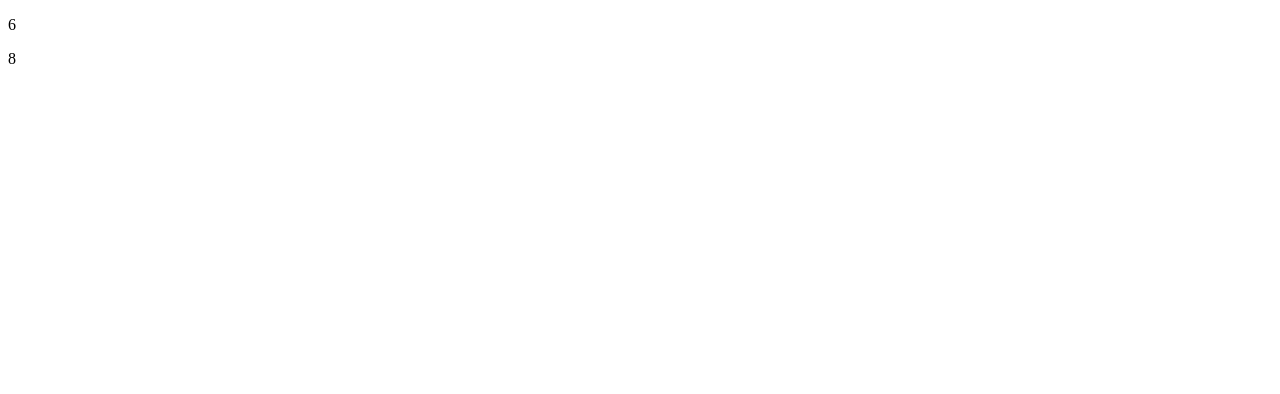
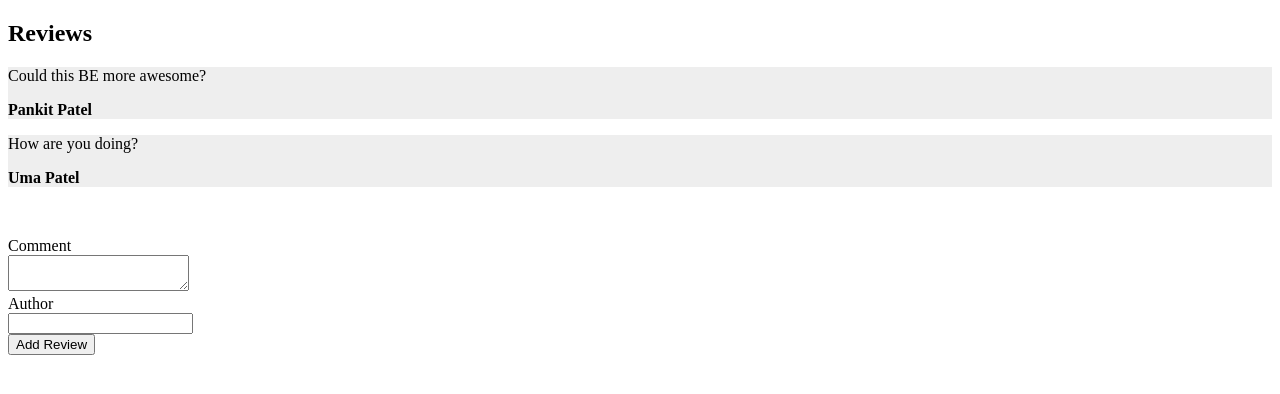
Before and after one commit to pankitpatel08/AngularJS, a plain HTML site: page index.html in a window 1280 px wide. Drawn offline with nearby package versions, Linux system fonts and the light colour scheme.

Commit message:
form,  button, hide-show

```diff
--- a/app.js
+++ b/app.js
@@ -1 +1,57 @@
 var app = angular.module('myApp', []);
+app.controller('MyController', ['$scope', function ($scope) {
+
+    $scope.form = {};
+    $scope.addReview = function () {
+        $scope.reviews.push($scope.form);
+        $scope.form = {};
+    }
+
+
+    $scope.reviews = [
+        {
+            comment: 'Could this BE more awesome?',
+            by: 'Pankit Patel'
+
+        },
+        {
+            comment: 'How are you doing?',
+            by: 'Uma Patel'
+        },
+    ]
+    // $scope.name = 'Pankit Patel';
+    // $scope.age = 25;
+    // $scope.weight = 150;
+    // $scope.firstname = 'Pankit';
+    // $scope.lastname = 'Patel';
+    // $scope.fullname = function () {
+    //     return $scope.firstname + " " + $scope.lastname;
+    // };
+    // $scope.isSpy = true;
+    // $scope.codename = 'James';
+
+    // $scope.count = 0;
+    // $scope.show = true;
+    // $scope.toggleShow = function () {
+    //     $scope.show = !$scope.show;
+    // }
+
+    // $scope.employees = [
+    //     {
+    //         fname: 'Pankit',
+    //         lname: 'Patel',
+    //         salary: 50000
+    //     },
+    //     {
+    //         fname: 'Uma',
+    //         lname: 'Patel',
+    //         salary: 20000
+
+    //     },
+    //     {
+    //         fname: 'Chunyan',
+    //         lname: 'Deng',
+    //         salary: 30000
+    //     }
+    // ]
+}])
--- a/index.html
+++ b/index.html
@@ -8,7 +8,7 @@
 <!-- ng-init="a=6;b=2;" -->
 <!-- ng-init="fname='Pankit';lname='Patel'" -->
 
-<body ng-app="myApp" ng-init="even=[2,4,6,8]">
+<body ng-app="myApp" ng-init="even=[0,1,2,3,4,6,8]">
     <script type="text/javascript" src="https://ajax.googleapis.com/ajax/libs/angularjs/1.7.8/angular.min.js"></script>
     <script type="text/javascript" src="app.js"></script>
     <!-- {{"Hello" + " World"}}
@@ -17,9 +17,44 @@
     <p>The area is <span ng-bind="a*b"></span></p> -->
     <!-- <p>Fullname : {{fname + " " + lname}}</p>
     <p>Fullname : <span ng-bind="fname + ' ' + lname"></span></p> -->
-    <p>{{even[2]}}</p>
+    <!-- <p>{{even[2]}}</p>
     <p> <span ng-bind="even[3]"></span></p>
+    <p ng-repeat="number in even">Number is {{number}}</p> -->
+    <div ng-controller="MyController">
+        <h2>Reviews</h2>
+        <div ng-repeat="review in reviews">
+            <div style="background-color:#EEEEEE">
+                <p>{{review.comment}}</p>
+                <p><b>{{review.by}}</b></p>
+            </div>
 
+
+        </div>
+
+        <form name="reviewForm" ng-submit="addReview()">
+            <p>{{form.comment}}</p><br />
+            <p>{{form.by}}</p>
+
+            <label>Comment</label><br />
+            <textarea ng-model="form.comment"></textarea> <br />
+            <label>Author</label> <br />
+            <input type="email" ng-model="form.by" /><br/>
+            <input type="submit" value="Add Review" />
+        </form>
+        <!-- {{name}} {{age}} {{weight}} -->
+        <!-- <p ng-hide='isSpy'>Firstname is {{firstname}}</p>
+        <p ng-hide='isSpy'>Lastname is {{lastname}}</p>
+        <p ng-hide='isSpy'>Fullname is {{fullname()}}</p>
+        <p ng-show='isSpy'>Codename is {{codename}}</p> -->
+        <!-- <div ng-repeat="employee in employees | orderBy:'-salary'">
+            <p>Firstname is {{employee.fname | uppercase | limitTo: 3}}</p>
+            <p>Lastname is {{employee.lname | lowercase}}</p>
+            <p>Salary is {{employee.salary | currency}}</p>
+        </div> -->
+
+        <!-- <button ng-click='count=count+1; toggleShow()'>Click</button>
+        <p ng-show="show"> Count is {{count}}</p> -->
+    </div>
 
 </body>
 
```
